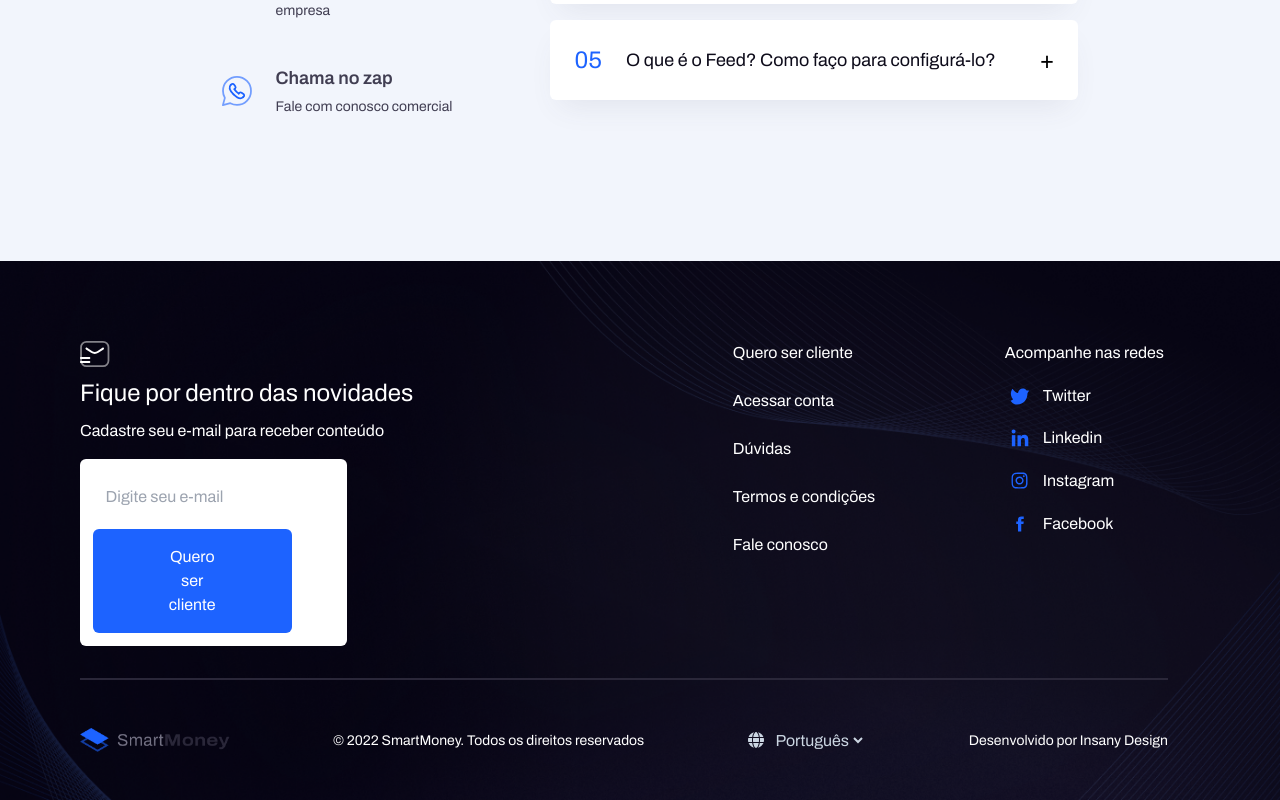
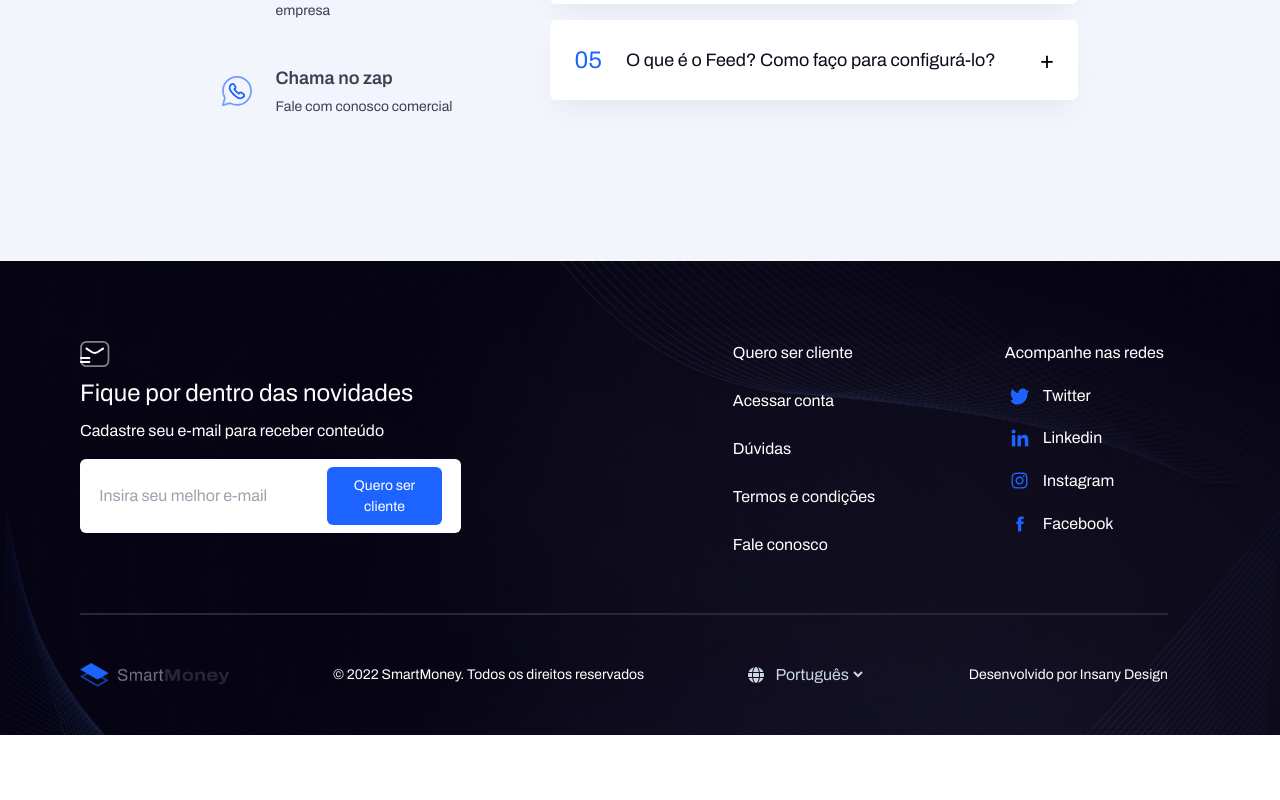
Before and after one commit to milena-juliao/digital_bank, a Next.js app: page / in a window 1280 px wide. Shown: the part 4030-4830 px from the top of the page. After the commit the page ends 4765 px from the top, so only its background shows below. Built offline with nearby package versions, Linux system fonts and the light colour scheme; no server answers.

Commit message:
footer desktop

```diff
--- a/app/components/ButtonPrimary.tsx
+++ b/app/components/ButtonPrimary.tsx
@@ -8,6 +8,7 @@ interface ButtonPrimaryProps {
 
 const ButtonPrimary: React.FC<ButtonPrimaryProps> = ({ variant = "primary", href }) => {
   const [isHovered, setIsHovered] = useState(false);
+  const textBtn = variant === "outline" ? "Fale conosco" : "Quero ser cliente";
 
   return (
     <ButtonWrapper
@@ -15,7 +16,7 @@ const ButtonPrimary: React.FC<ButtonPrimaryProps> = ({ variant = "primary", href
       onMouseLeave={() => setIsHovered(false)}
     >
       <Button href={href} variant={variant}>
-        {variant === "outline" ? "Fale conosco" : "Quero ser cliente"}
+        {textBtn}
         {isHovered && <Circle />}
       </Button>
     </ButtonWrapper>
--- a/app/components/Footer.tsx
+++ b/app/components/Footer.tsx
@@ -23,7 +23,7 @@ const Footer: React.FC = () => {
                         <p>Cadastre seu e-mail para receber conteúdo</p>
 
                         <InputContainer>
-                            <Input type='email' placeholder='Digite seu e-mail' />
+                            <Input type='email' placeholder='Insira seu melhor e-mail' />
                             <ButtonPrimary href='' variant="primary"/>
                         </InputContainer>
                     </div>
--- a/app/components/Styled/Footer.styled.ts
+++ b/app/components/Styled/Footer.styled.ts
@@ -29,7 +29,7 @@ export const Content = styled.div`
 export const Newsletter = styled.div`
     width: 50%;
 
-    div{
+    &>div{
         width: 70%;
         display: flex;
         flex-direction: column;
@@ -162,18 +162,26 @@ export const FooterBottom = styled.div`
 export const InputContainer = styled.div`
     width: 100%;
     background-color: #fff;
-    padding: 0.8rem;
+    padding: 0.5rem 1.2rem;
     font-size: 16px;
     border-radius: 6px;
     margin-top: 0.5rem;
     display: flex;
     flex-direction: row;
+
+    div{
+        width: 40%;
+        a{
+            padding: .5rem 1rem;
+            font-size: var(--font-14);
+        }
+    }
 `;
 
 export const Input = styled.input`
-    padding: 0.8rem;
     font-size: 16px;
-    width: 100%;
+    width: 80%;
+    color: #070514;
 
     &:focus {
         outline: none;
```
